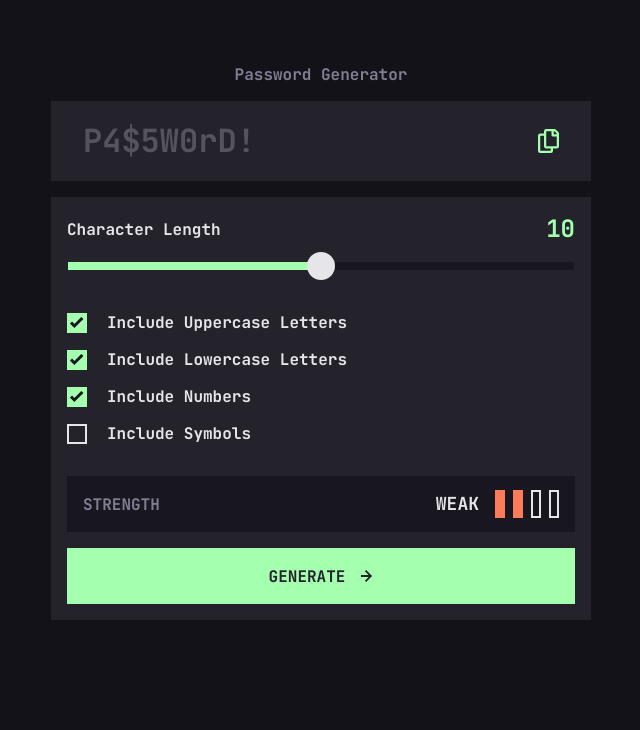
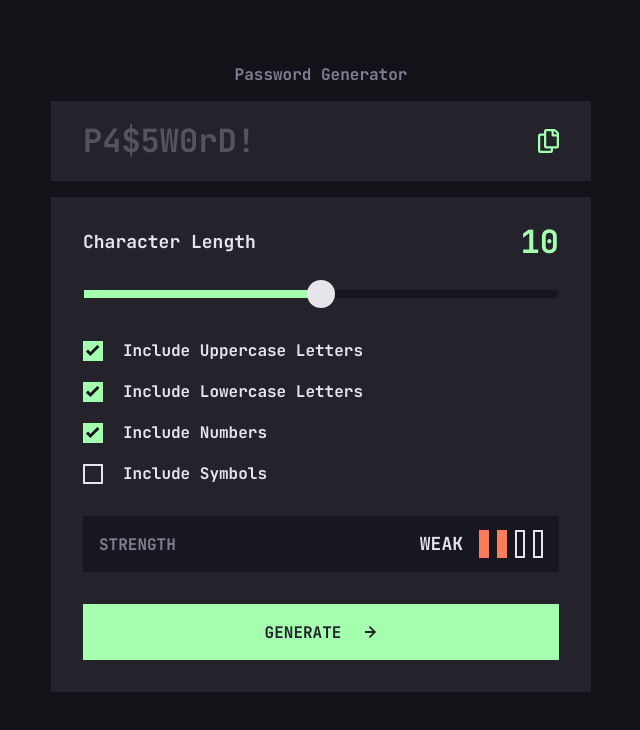
Before and after one commit to HanSeongLee/password-generator-app, a Next.js app: page / in a window 1280 px wide. Shown: the top 730 px of the page, without its empty margins (319-959 px from the left). Built offline with nearby package versions, Linux system fonts and the light colour scheme; no server answers.

Commit message:
ADD | PasswordGeneratorForm component on tablet

```diff
--- a/components/PasswordGeneratorForm/style.module.scss
+++ b/components/PasswordGeneratorForm/style.module.scss
@@ -1,3 +1,4 @@
+@import "styles/utils";
 
 .passwordGeneratorForm {
   display: flex;
@@ -6,17 +7,30 @@
   background: #24232C;
   padding: 16px;
 
+  @include media(">tablet") {
+    padding: 24px 32px 32px;
+  }
+
   .rangeInputLabelWrapper {
     display: flex;
     justify-content: space-between;
     align-items: center;
     margin-bottom: 7px;
 
+    @include media(">tablet") {
+      margin-bottom: 17px;
+    }
+
     .label {
       font-weight: 700;
       font-size: 16px;
       line-height: 21px;
       color: #E6E5EA;
+
+      @include media(">tablet") {
+        font-size: 18px;
+        line-height: 24px;
+      }
     }
 
     .value {
@@ -24,6 +38,11 @@
       font-size: 24px;
       line-height: 32px;
       color: #A4FFAF;
+
+      @include media(">tablet") {
+        font-size: 32px;
+        line-height: 42px;
+      }
     }
   }
 
@@ -31,6 +50,10 @@
     display: flex;
     flex-direction: column;
     gap: 16px;
+
+    @include media(">tablet") {
+      gap: 20px;
+    }
   }
 
   .generateButton {
@@ -38,6 +61,10 @@
     align-items: center;
     justify-content: center;
     gap: 16px;
+
+    @include media(">tablet") {
+      gap: 24px;
+    }
 
     .rightArrowIcon {
       height: 12px;
@@ -48,5 +75,9 @@
     display: flex;
     flex-direction: column;
     gap: 16px;
+
+    @include media(">tablet") {
+      gap: 32px;
+    }
   }
 }
```
